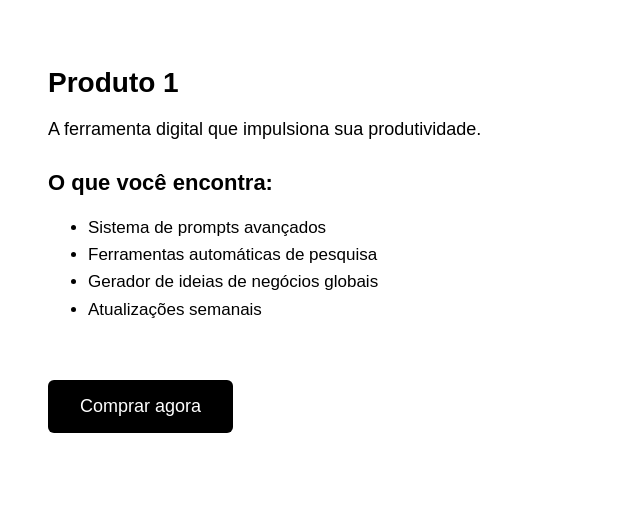
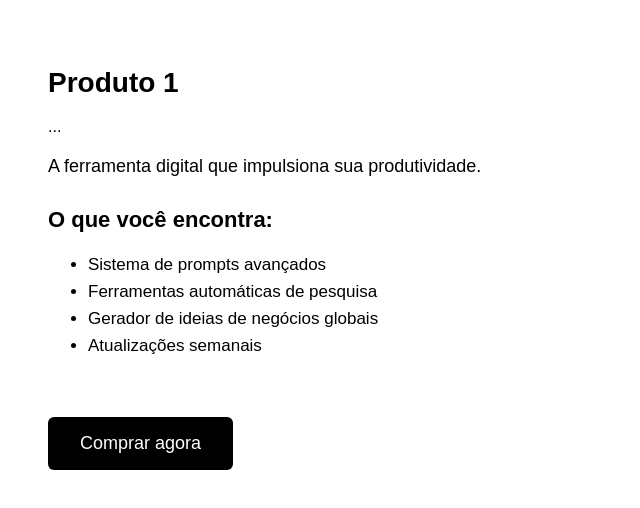
Before and after one commit to eliasgazzolli33-wq/DreamforgeAIi, a Next.js app: page /product/1 in a window 1280 px wide. Shown: the top 508 px of the page, without its empty margins (0-640 px from the left). Built offline with nearby package versions, Linux system fonts and the light colour scheme.

Commit message:
Update page.jsx

```diff
--- a/app/product/[id]/page.jsx
+++ b/app/product/[id]/page.jsx
@@ -1,9 +1,11 @@
 export default function ProductPage({ params }) {
+  const { id } = params;
   return (
     <div style={{ padding: 40, fontFamily: 'sans-serif' }}>
       <h1 style={{ fontSize: 28, fontWeight: 'bold' }}>
-        Produto {params.id}
+        Produto {id}
       </h1>
+      ...
 
       <p style={{ marginTop: 20, fontSize: 18 }}>
         A ferramenta digital que impulsiona sua produtividade.
```
